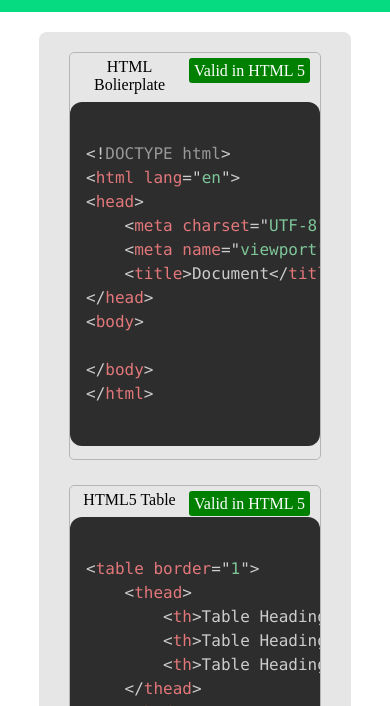
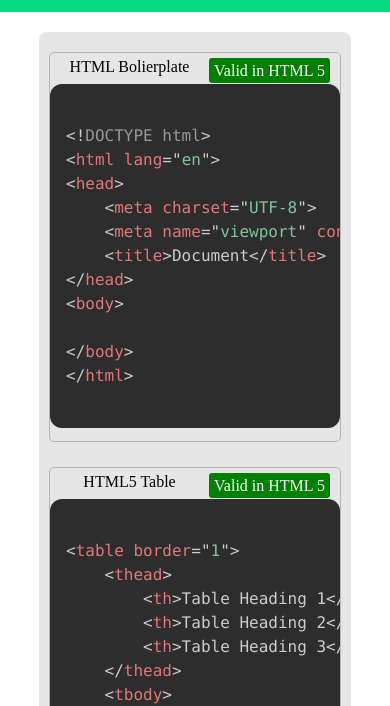
Before and after one commit to diptenu/HTML-CheetSheet, a plain HTML site: page index.html in a window 390 px wide. Shown: the part 58-764 px from the top of the page. Drawn offline with Linux system fonts and the light colour scheme; some packages are replaced by stand-ins of ours; a script that the page names is missing.

Commit message:
Update style.css

```diff
--- a/stylesheet/own/style.css
+++ b/stylesheet/own/style.css
@@ -139,6 +139,10 @@ li {
     .logo-top {
         height: 40px;
         margin-right: 15px;
+    }
+
+    .container {
+        padding: 20px 10px;
     }
 }
 
```
